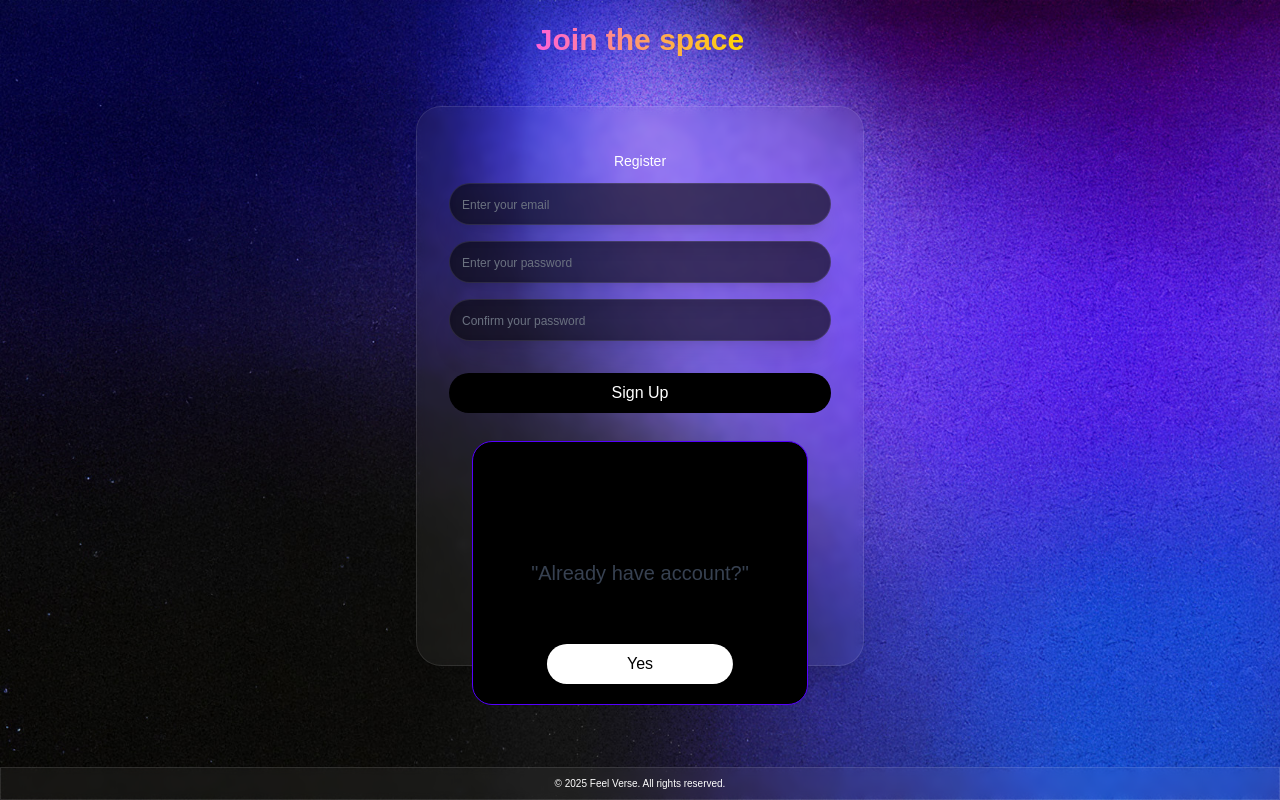
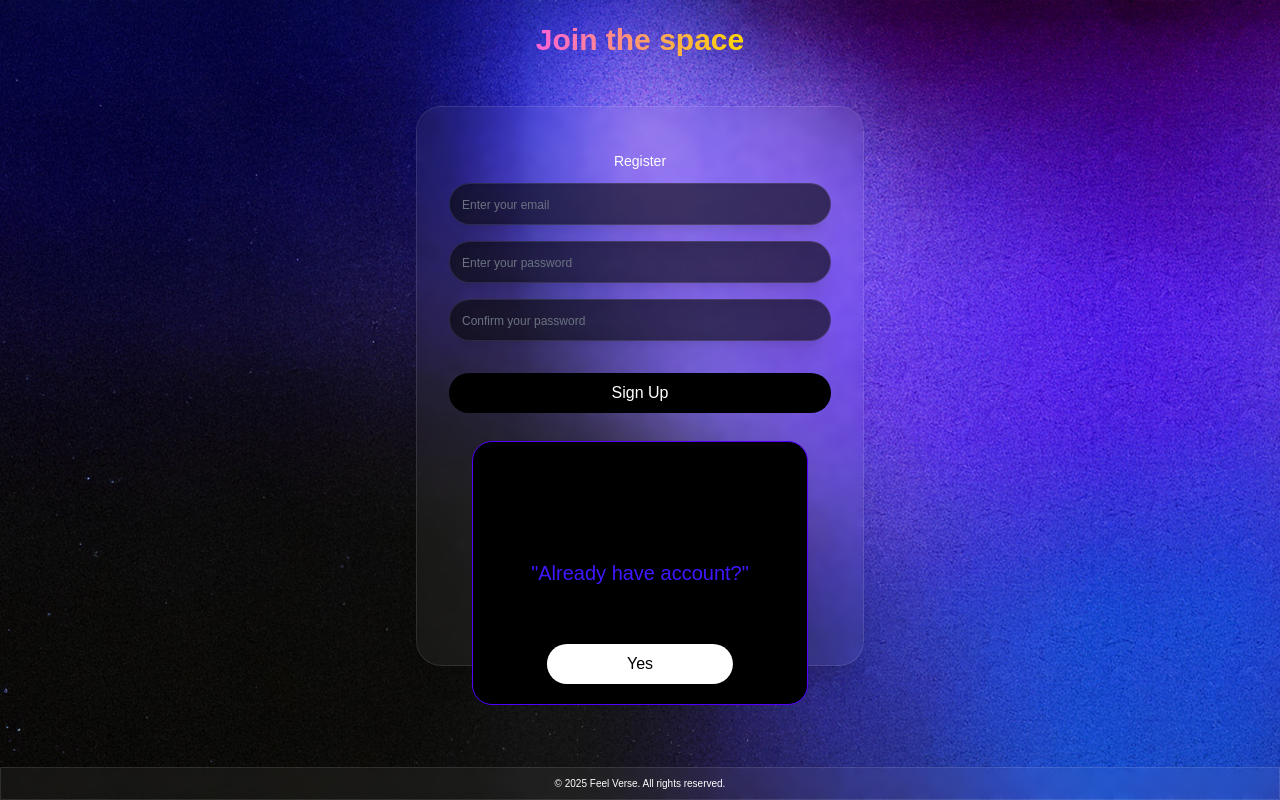
Before and after one commit to Nissorn/FeelVerse, a React (Vite) app: page /register in a window 1280 px wide. Built offline with nearby package versions, Linux system fonts and the light colour scheme; a web font is replaced by a local one.

Commit message:
Merge remote-tracking branch 'origin/main'

```diff
--- a/src/auth/Login.jsx
+++ b/src/auth/Login.jsx
@@ -71,7 +71,7 @@ const Login = () => {
 
         {/* Black box container with signup link*/}
         <div className='black-box w-[85%] max-w-[336px] h-[33vh] bg-black border border-[#50F] rounded-[20px] absolute -top-10 left-1/2 transform -translate-x-1/2 flex items-center justify-center transition-all duration-300 z-10 opacity-0'>
-          <h1 className='text-gray-700 text-xl'>"No account yet"</h1>
+          <h1 className='text-[#4117FF] text-xl'>"No account yet"</h1>
           <button
             onClick={() => {
               // Animate black box down with smoother transition
--- a/src/auth/Register.jsx
+++ b/src/auth/Register.jsx
@@ -37,7 +37,7 @@ const Register = () => {
       <div className="glass-card p-8 w-[85vw] h-[70vh] max-w-md relative">
         {/* Black box container*/}
         <div className='w-[85%] max-w-[336px] h-[33vh] bg-black border border-[#50F] rounded-[20px] absolute -bottom-10 left-1/2 transform -translate-x-1/2 flex items-center justify-center transition-all duration-300'>
-          <h1 className='text-gray-700 text-xl'>"Already have account?"</h1>
+          <h1 className='text-[#4117FF] text-xl'>"Already have account?"</h1>
           <Link to="/Login">
             <button className="absolute bottom-5 left-1/2 transform -translate-x-1/2 px-20 py-2 bg-white text-black rounded-full hover:bg-space-star transition-colors">
                 Yes
```
